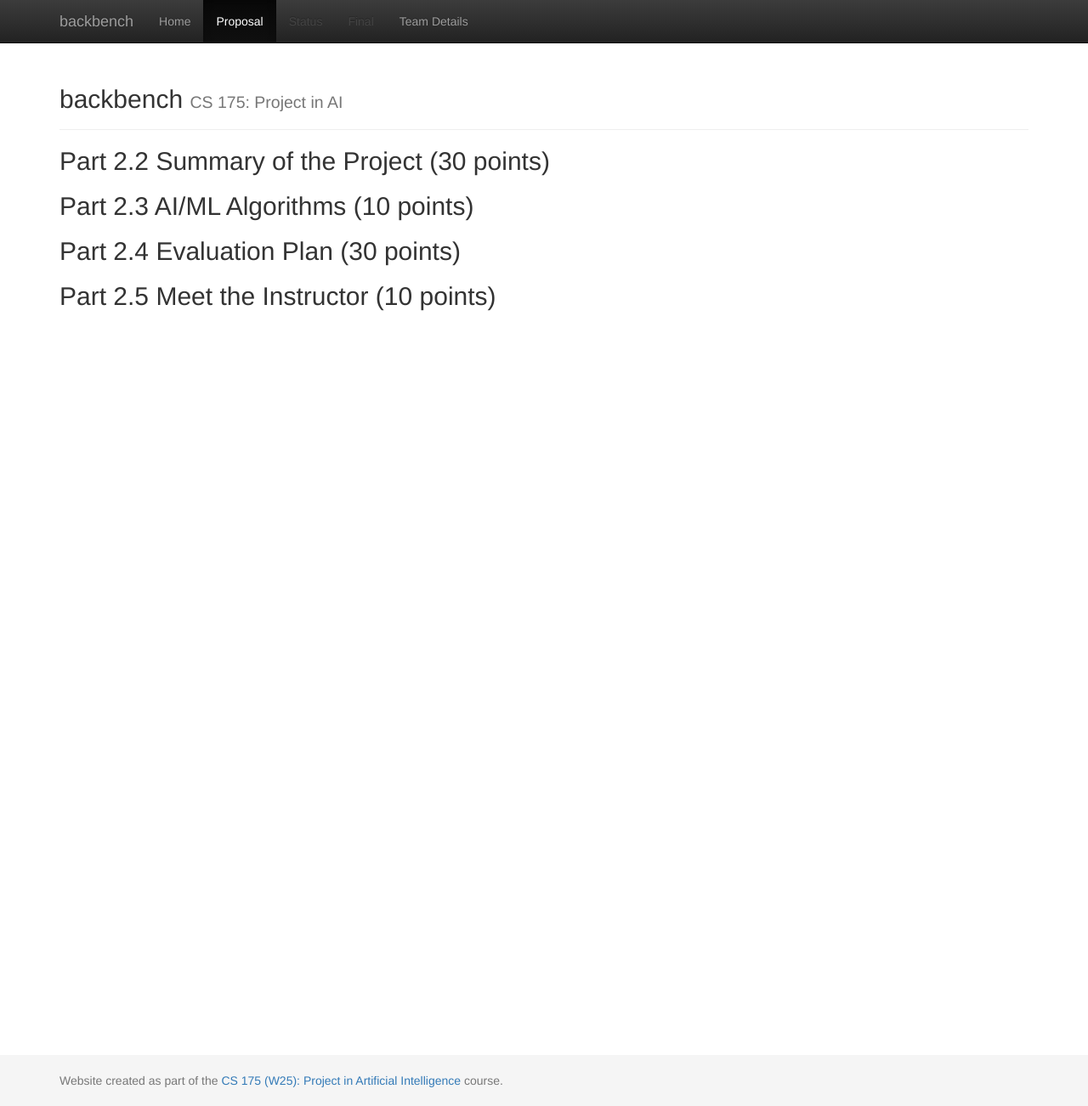
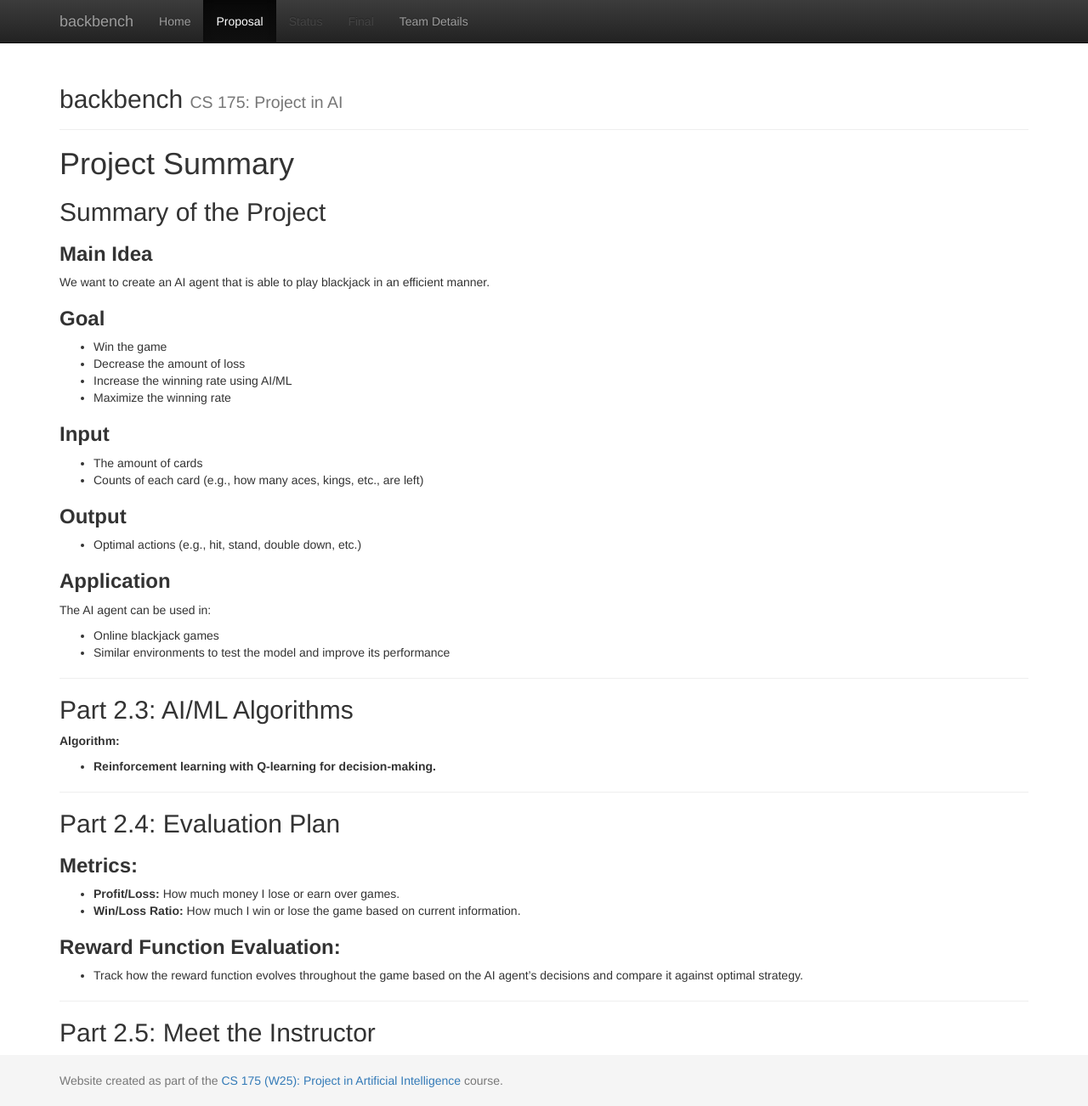
Before and after one commit to mcthoma1/backbench, a Jekyll site: the page built from docs/proposal.md, in a window 1280 px wide and 1302 px high. Shown: the whole window at 85% size. Built offline with Jekyll 4.4.1, drawn with Linux system fonts in a browser that asks for light colours.

Commit message:
changed proposal.md

```diff
--- a/docs/proposal.md
+++ b/docs/proposal.md
@@ -3,10 +3,48 @@ layout: default
 title: Proposal
 ---
 
-## Part 2.2 Summary of the Project (30 points)
+# Project Summary
+## Summary of the Project
 
-## Part 2.3 AI/ML Algorithms (10 points)
+### **Main Idea**
+We want to create an AI agent that is able to play blackjack in an efficient manner.
 
-## Part 2.4 Evaluation Plan (30 points)
+### **Goal**
+- Win the game
+- Decrease the amount of loss
+- Increase the winning rate using AI/ML
+- Maximize the winning rate
 
-## Part 2.5 Meet the Instructor (10 points)
+### **Input**
+- The amount of cards
+- Counts of each card (e.g., how many aces, kings, etc., are left)
+
+### **Output**
+- Optimal actions (e.g., hit, stand, double down, etc.)
+
+### **Application**
+The AI agent can be used in:
+- Online blackjack games
+- Similar environments to test the model and improve its performance
+
+---
+
+## Part 2.3: AI/ML Algorithms
+
+**Algorithm:**
+- **Reinforcement learning with Q-learning for decision-making.**
+
+---
+
+## Part 2.4: Evaluation Plan
+
+### **Metrics:**
+- **Profit/Loss:** How much money I lose or earn over games.
+- **Win/Loss Ratio:** How much I win or lose the game based on current information.
+
+### **Reward Function Evaluation:**
+- Track how the reward function evolves throughout the game based on the AI agent’s decisions and compare it against optimal strategy.
+
+---
+
+## Part 2.5: Meet the Instructor
```
